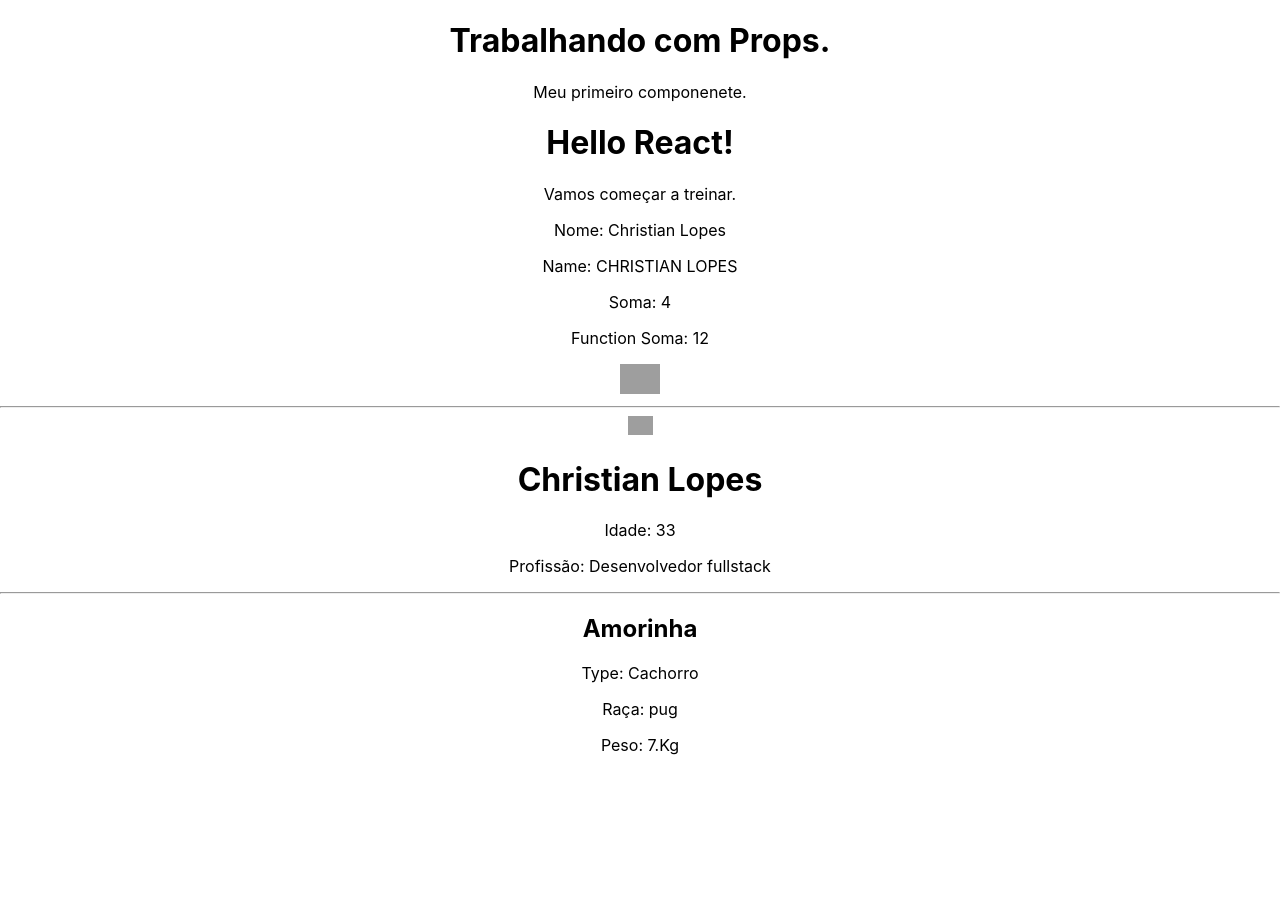
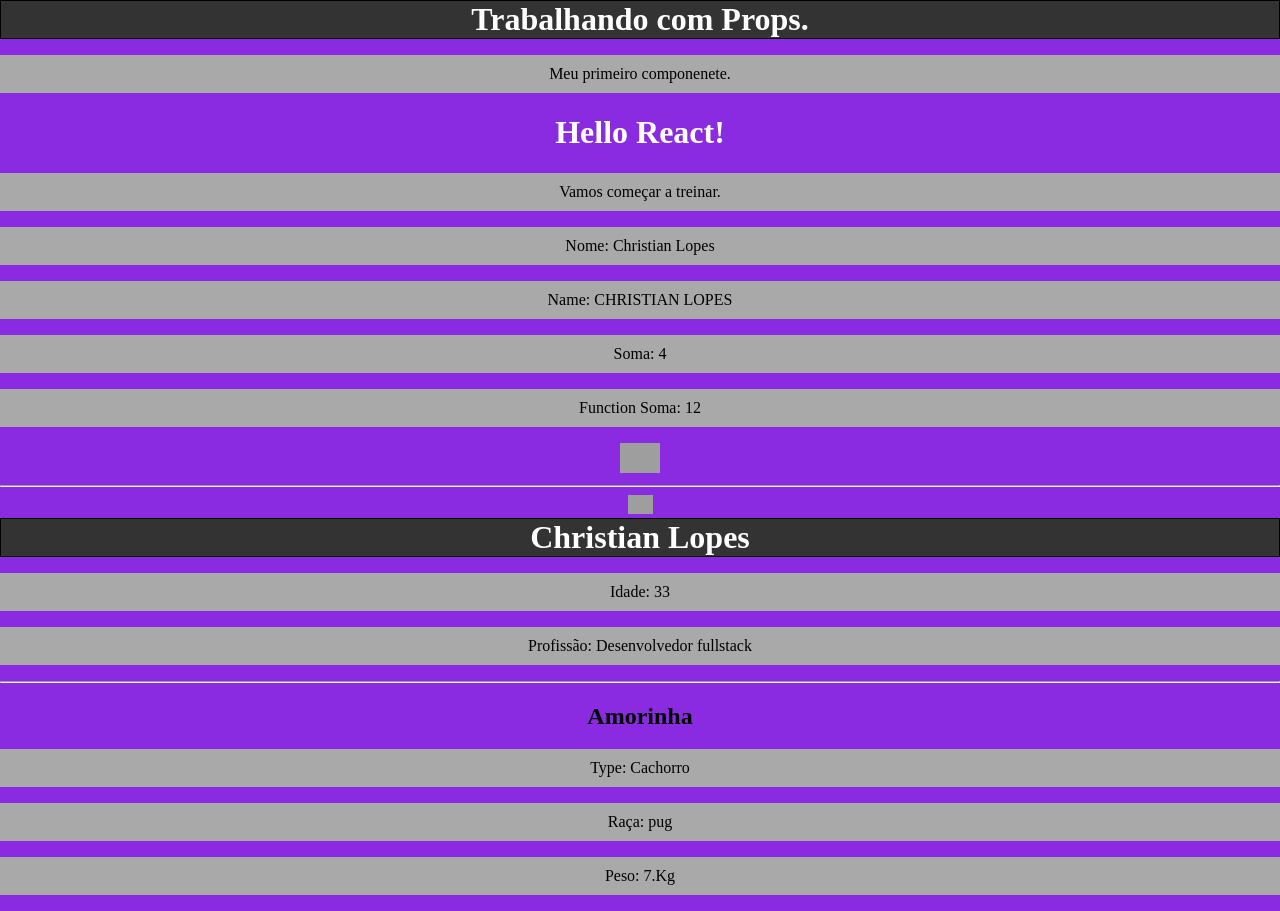
Before and after one commit to Christian-Lopes/projeto-front-end, a React (Create React App) app in the folder estudos-react/: page / in a window 1280 px wide. Before the commit the page ends 800 px from the top, so only its background shows below. Built offline with nearby package versions, Linux system fonts and the light colour scheme; grey boxes are pictures that could not be loaded.

Commit message:
Trabanhando com CSS com React

```diff
--- /dev/null
+++ b/estudos-react/src/components/Frase.module.css
@@ -0,0 +1,10 @@
+.fraseContainer {
+    background-color: #333;
+    border: 1px solid black;
+}
+
+.fraseContent {
+    color: white;
+    background-color: #333;
+    margin: 0;
+}
--- a/estudos-react/src/components/Titulo.js
+++ b/estudos-react/src/components/Titulo.js
@@ -1,7 +1,9 @@
+import styles from './Frase.module.css';
+
 function Titulo(props) {
   return (
-    <div>
-      <h1>{props.titulo}</h1>
+    <div className={ styles.fraseContainer }>
+      <h1 class={ styles.fraseContent }>{ props.titulo }</h1>
     </div>
   );
 }
--- a/estudos-react/src/index.css
+++ b/estudos-react/src/index.css
@@ -1,13 +1,13 @@
 body {
   margin: 0;
-  font-family: -apple-system, BlinkMacSystemFont, 'Segoe UI', 'Roboto', 'Oxygen',
-    'Ubuntu', 'Cantarell', 'Fira Sans', 'Droid Sans', 'Helvetica Neue',
-    sans-serif;
-  -webkit-font-smoothing: antialiased;
-  -moz-osx-font-smoothing: grayscale;
+  background-color: blueviolet;
 }
 
-code {
-  font-family: source-code-pro, Menlo, Monaco, Consolas, 'Courier New',
-    monospace;
+h1{
+  color: white;
 }
+
+p {
+  background-color: darkgray;
+  padding: 10px;
+}
```
